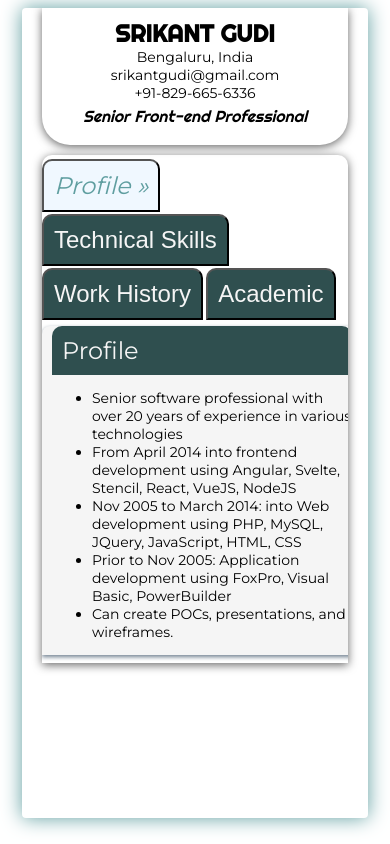
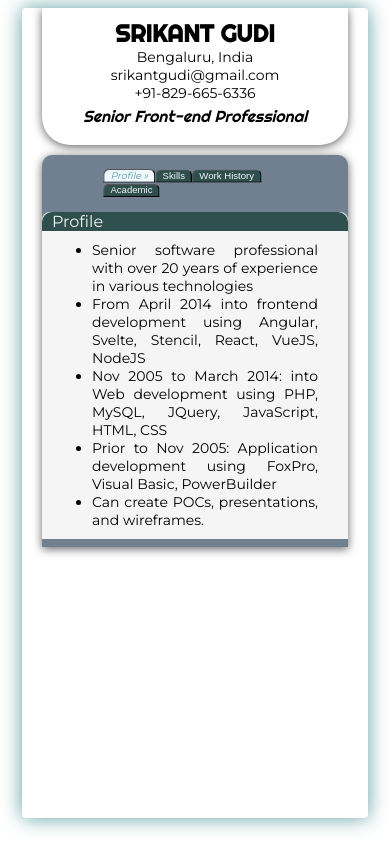
Before and after one commit to srikantgudi/srikantgudi.github.io, a Svelte app: page / in a window 390 px wide. Built offline with nearby package versions, Linux system fonts and the light colour scheme.

Commit message:
Modified layout

```diff
--- a/public/global.css
+++ b/public/global.css
@@ -84,14 +84,16 @@ body {
 .resume {
   box-shadow: 0 2px 10px #666666;
   border-radius: 10px 10px 0 0;
-  display: block;
-  grid-template-c
+  display: flex;
+  flex-direction: column;
   background-color: slategrey;
   padding: 4px 0;
   overflow-y: hidden;
 }
 .resumenav {
-  display: block;
+  display: flex;
+  flex-wrap: wrap;
+  align-items: center;
 }
 .resumecontent {
   display: block;
@@ -103,12 +105,18 @@ body {
   min-width: 300px;
   box-shadow: 0 2px 4px slategrey;
   margin: 4px 0;
-  padding: 0 10px;
   background-color: whitesmoke;
   transition: all 0.5s ease-in-out;
   max-height: 75vh;
   overflow-y: hidden;
   display: none;
+}
+ul {
+  margin: 10px;
+}
+ul li {
+  padding-right: 20px;
+  text-align: justify;
 }
 .section.active {
   display: block;
@@ -120,8 +128,8 @@ body {
 .sectiontitle {
   background-color: darkslategrey;
   color: whitesmoke;
-  font-size: 24px;
-  padding: 10px;
+  font-size: 16px;
+  padding: 0 10px;
 }
 .exp {
   margin: 0 0 8px;
@@ -134,8 +142,13 @@ body {
   padding: 10px;
 }
 .exp-content {
-  display: block;
+  display: flex;
+  flex-direction: column;
   height: fit-content;
+}
+.exp-content ul,
+li {
+  padding: 0;
 }
 .jobtitle {
   display: grid;
@@ -205,7 +218,7 @@ body {
     overflow-y: auto;
   }
 }
-@media (max-width: 400px) {
+@media (max-width: 720px) {
   .pos {
     font-size: 16px;
   }
@@ -216,4 +229,9 @@ body {
     display: block;
     overflow-y: auto;
   }
+  .resumenav {
+    display: flex;
+    flex-wrap: wrap;
+    transform: scale(0.6);
+  }
 }
--- a/src/App.svelte
+++ b/src/App.svelte
@@ -27,7 +27,7 @@
           on:click={() => {
             opt = 2
           }}>
-          Technical Skills
+          Skills
         </button>
         <button
           class="sectiontitle link"
```
